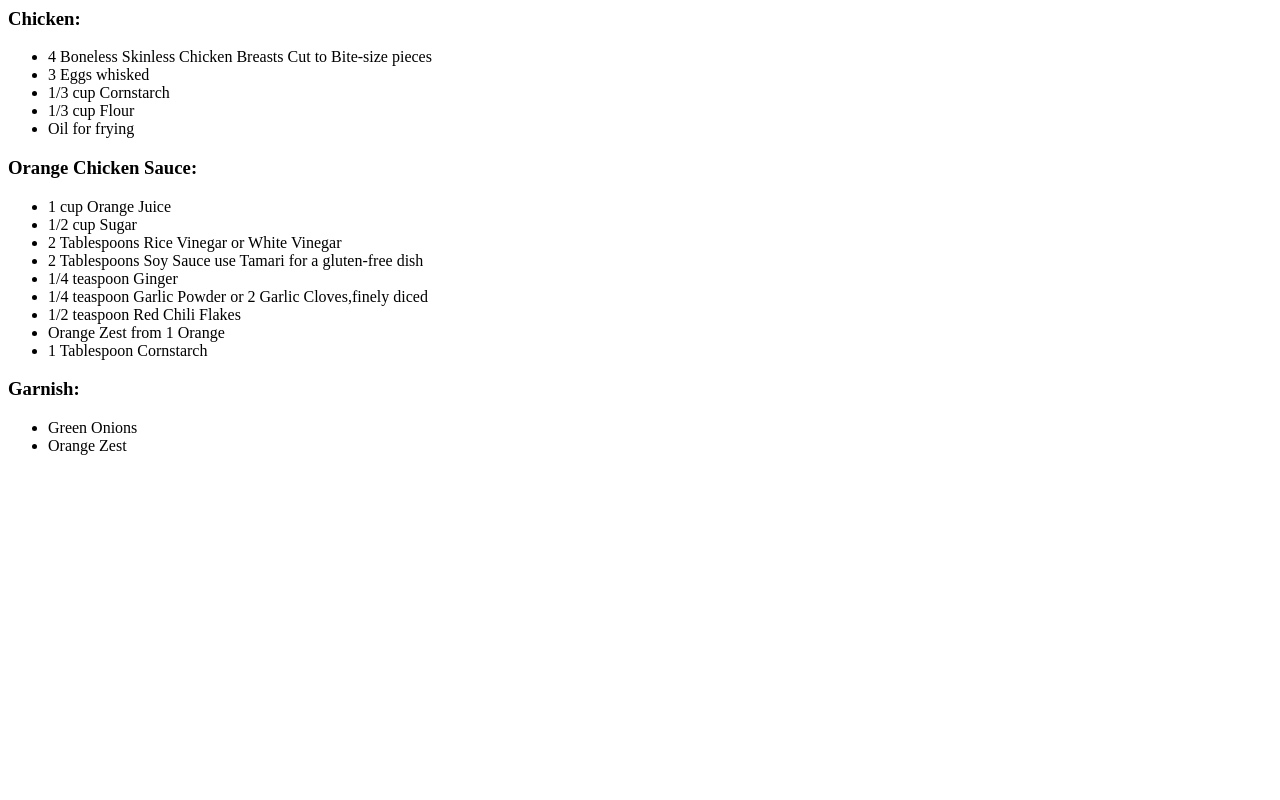
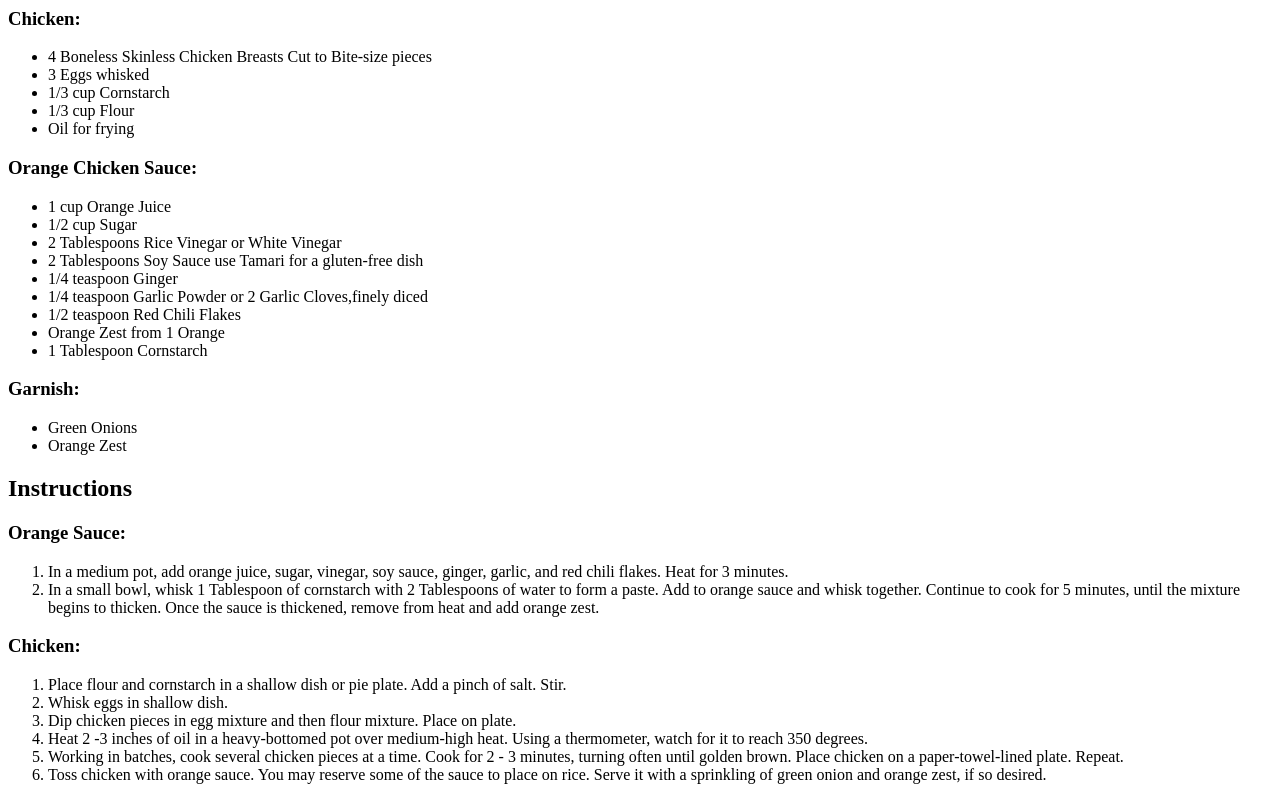
Before and after one commit to NoCity24/odin-recipes, a plain HTML site: page recipes/orangechicken.html in a window 1280 px wide. Shown: the part 746-1546 px from the top of the page. Before the commit the page ends 1217 px from the top, so only its background shows below. Drawn offline with Linux system fonts and the light colour scheme.

Commit message:
Added the instructions for orange chicken. Should be finished with this recipe

```diff
--- a/recipes/orangechicken.html
+++ b/recipes/orangechicken.html
@@ -35,5 +35,20 @@
         <li>Green Onions</li>
         <li>Orange Zest</li>
     </ul>
+    <h2>Instructions</h2>
+    <h3>Orange Sauce:</h3>
+    <ol>
+        <li>In a medium pot, add orange juice, sugar, vinegar, soy sauce, ginger, garlic, and red chili flakes. Heat for 3 minutes.</li>
+        <li>In a small bowl, whisk 1 Tablespoon of cornstarch with 2 Tablespoons of water to form a paste. Add to orange sauce and whisk together. Continue to cook for 5 minutes, until the mixture begins to thicken. Once the sauce is thickened, remove from heat and add orange zest.</li>
+    </ol>
+    <h3>Chicken:</h3>
+    <ol>
+        <li>Place flour and cornstarch in a shallow dish or pie plate. Add a pinch of salt. Stir.</li>
+        <li>Whisk eggs in shallow dish.</li>
+        <li>Dip chicken pieces in egg mixture and then flour mixture. Place on plate.</li>
+        <li>Heat 2 -3 inches of oil in a heavy-bottomed pot over medium-high heat. Using a thermometer, watch for it to reach 350 degrees.</li>
+        <li>Working in batches, cook several chicken pieces at a time. Cook for 2 - 3 minutes, turning often until golden brown. Place chicken on a paper-towel-lined plate. Repeat.</li>
+        <li>Toss chicken with orange sauce. You may reserve some of the sauce to place on rice. Serve it with a sprinkling of green onion and orange zest, if so desired.</li>
+    </ol>
 </body>
 </html>
```
